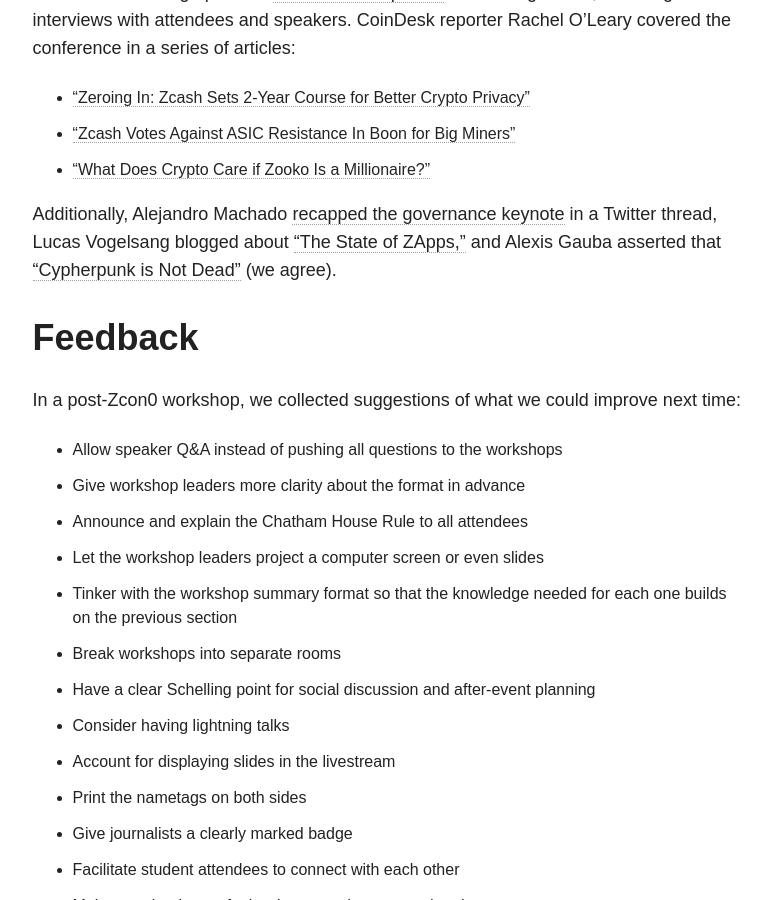
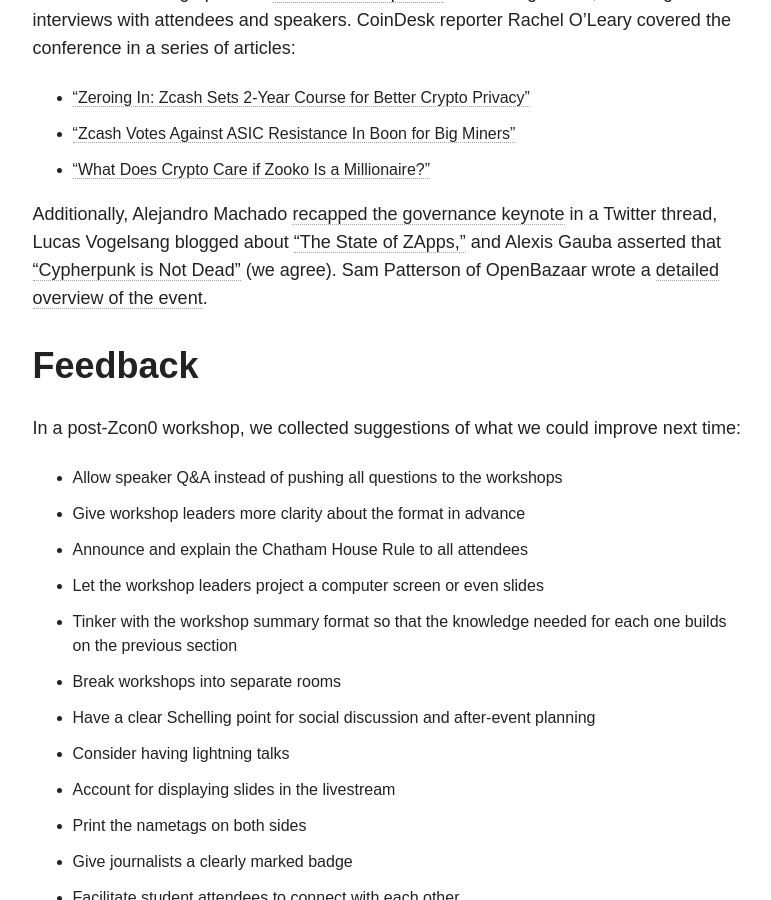
Before and after one commit to ZcashFoundation/zfnd, a Jekyll site: the page built from _posts/blog/2018-07-12-zcon0-recap.md, in a window 1280 px wide and 900 px high, scrolled down 2627 px. Shown: the whole window, without its empty margins (347-1118 px from the left). Built offline with Jekyll 4.4.1, drawn with Linux system fonts in a browser that asks for light colours; nearby versions of some CDN libraries; some of the changed text lies outside the part shown.

Commit message:
Add link to photos and OpenBazaar writeup

```diff
--- a/_posts/blog/2018-07-12-zcon0-recap.md
+++ b/_posts/blog/2018-07-12-zcon0-recap.md
@@ -10,7 +10,7 @@
 author: sonya
 ---
 
-Zcon0 was our first annual conference, and it went incredibly well. We spent June 26 – 28 in beautiful Montréal, where we were blessed with sunshine and warm weather. It was wonderful to have so many members of the Zcash community together in one place, including developers from different projects such as Ethereum, Monero, ZenCash, Siacoin, and the Coda Protocol.
+Zcon0 was our first annual conference, and it went incredibly well. We spent June 26 – 28 in beautiful Montréal, where we were blessed with sunshine and warm weather. It was wonderful to have so many members of the Zcash community together in one place, including developers from different projects such as Ethereum, Monero, ZenCash, Siacoin, and the Coda Protocol. [Check out the photos!](https://photos.google.com/share/AF1QipN4uUf5mKWh1HjcOdrpl759sTUy2gprdU4dy9d-7LrjH3gRnUF8bKhc8WRlO9LVGg?key=NmJhZk1MQTB6eGx3QzBaQnNndi1uMUNTUmZNUmJn)
 
 We were especially thrilled to announce our inaugural Privacy Guardian Award, which we bestowed on pseudonymous community member [mineZcash](https://www.zcashcommunity.com/). This person exemplifies the Foundation’s values and their presence is a boon to the community.
 
@@ -74,7 +74,7 @@
 * [“Zcash Votes Against ASIC Resistance In Boon for Big Miners”](https://www.coindesk.com/zcash-governance-panel-shoots-research-asic-resistance/)
 * [“What Does Crypto Care if Zooko Is a Millionaire?”](https://www.coindesk.com/zooko-wilcox-ohearn-zcash-millionaire/)
 
-Additionally, Alejandro Machado [recapped the governance keynote](https://twitter.com/alegw/status/1013954471460851714) in a Twitter thread, Lucas Vogelsang blogged about [“The State of ZApps,”](https://medium.com/@lucasvo/the-state-of-zapps-first-edition-zcon0-conference-notes-51b53ac52a88) and Alexis Gauba asserted that [“Cypherpunk is Not Dead”](https://medium.com/thunderofficial/team-ramblings-cypherpunk-is-not-dead-a25501ddbee1) (we agree).
+Additionally, Alejandro Machado [recapped the governance keynote](https://twitter.com/alegw/status/1013954471460851714) in a Twitter thread, Lucas Vogelsang blogged about [“The State of ZApps,”](https://medium.com/@lucasvo/the-state-of-zapps-first-edition-zcon0-conference-notes-51b53ac52a88) and Alexis Gauba asserted that [“Cypherpunk is Not Dead”](https://medium.com/thunderofficial/team-ramblings-cypherpunk-is-not-dead-a25501ddbee1) (we agree). Sam Patterson of OpenBazaar wrote a [detailed overview of the event](https://www.openbazaar.org/blog/zcon0-recap-a-3-day-look-at-the-zcash-community-and-the-future-of-openbazaar-governance/).
 
 # Feedback
 
```
